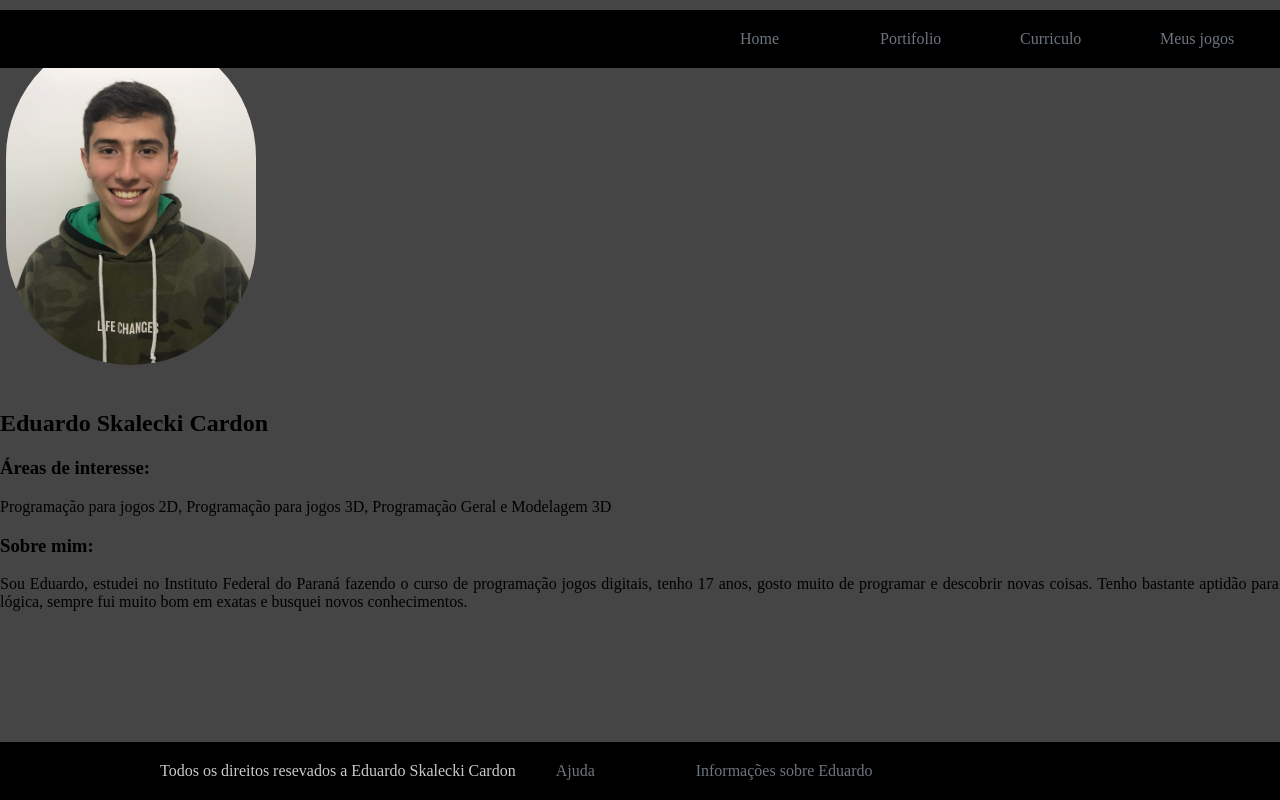
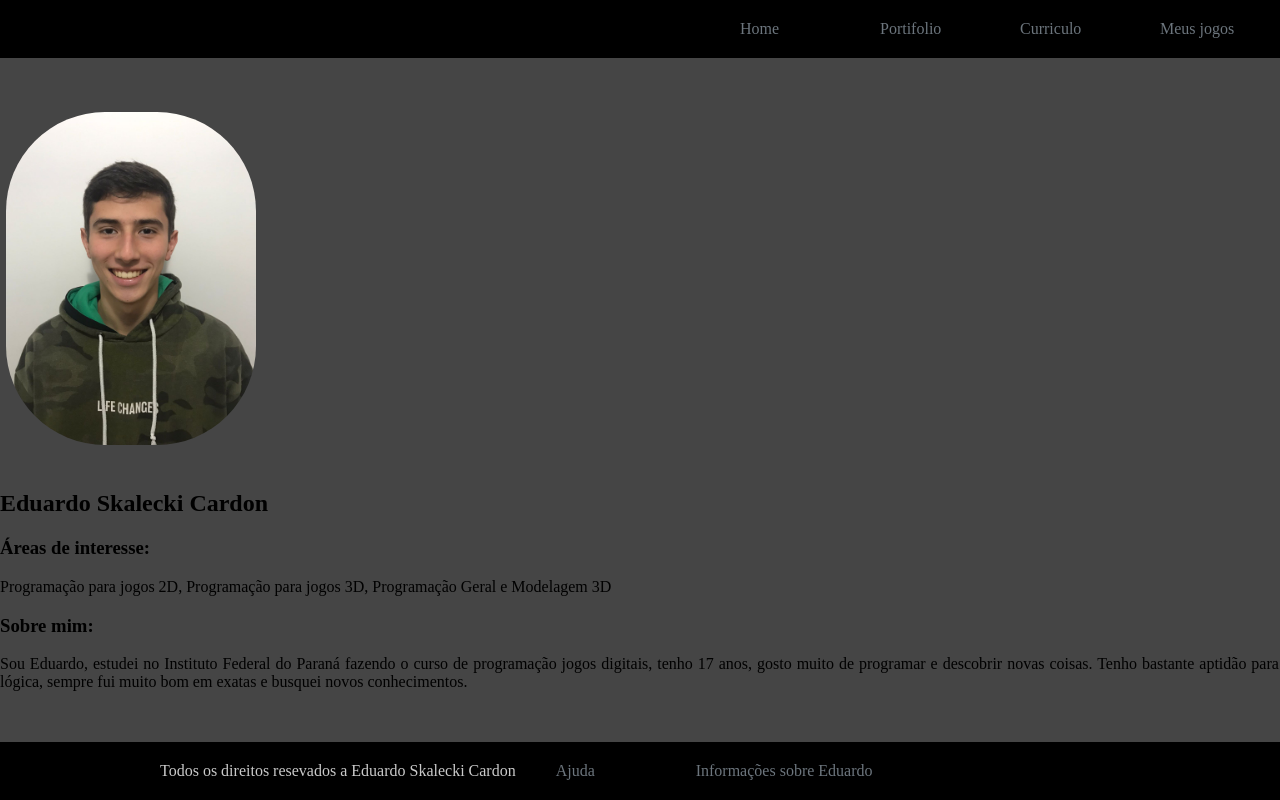
Before and after one commit to EduardoSCardon/Meu-portifolio, a plain HTML site: page Meu_portifolio2/index.html in a window 1280 px wide. Shown: the top 800 px of the page. Drawn offline with Linux system fonts and the light colour scheme.

Commit message:
Update novoteste.css

```diff
--- a/Meu_portifolio2/css/novoteste.css
+++ b/Meu_portifolio2/css/novoteste.css
@@ -205,6 +205,7 @@ transform: scale(1.5);
 }
 header{
     margin:0;
+    top: 0;
     padding: 0;
     min-height: 10px;
    position: fixed;
@@ -335,7 +336,7 @@ img.posicao {
     width: 1500px;
     height: 570px;
 
-    display: block;
+
     padding-top: 1px;
     padding-bottom: 30px;
     margin-left: auto;
@@ -345,8 +346,8 @@ img.posicao {
 }
 .home img{
 
-    border-radius: 400px;
-    margin-top: 20px;
+    border-radius: 100px;
+    margin-top: 100px;
     margin-bottom: 20px;
     padding: 1px;
     width: 250px;
```
